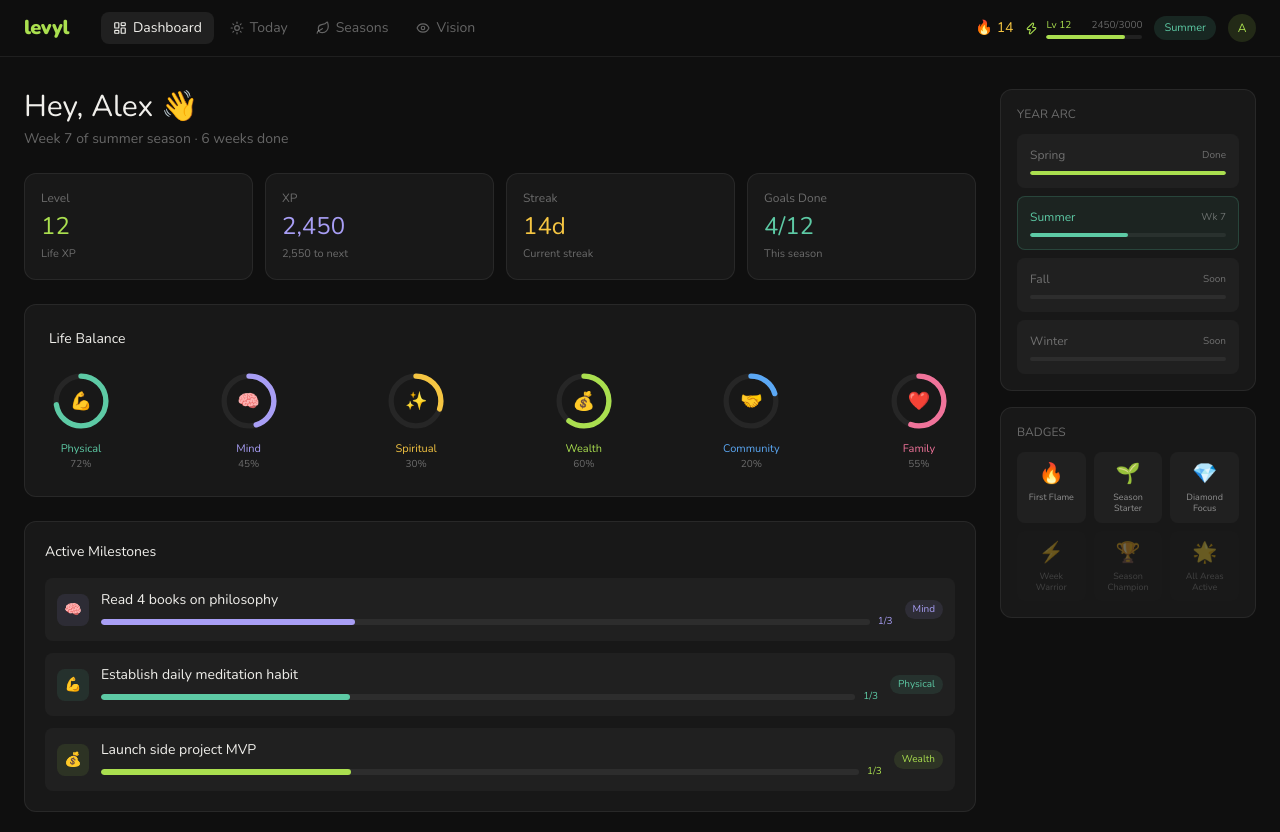
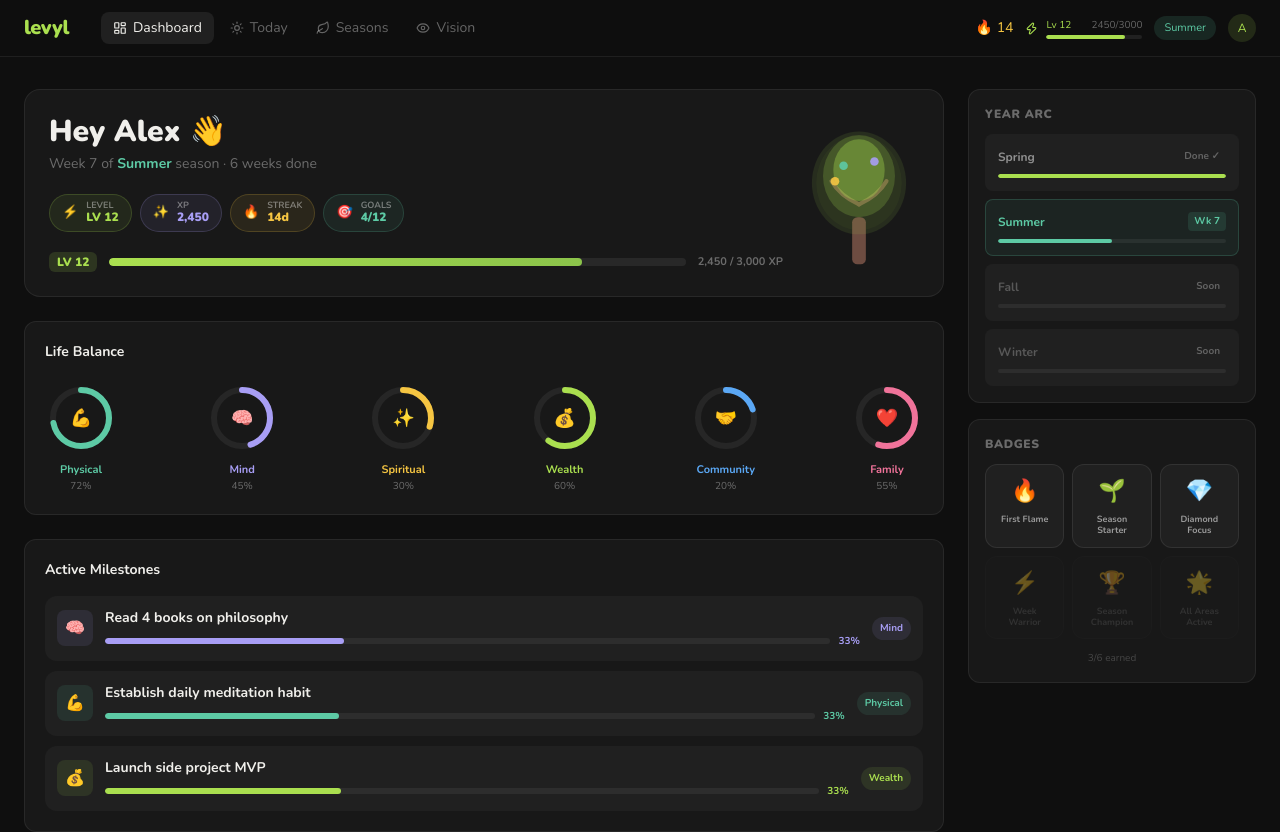
Before and after one commit to Edomiyas/new-levyl, a React (Vite) app: page /dashboard in a window 1280 px wide. Shown: the top 832 px of the page. Built offline with nearby package versions, Linux system fonts and the light colour scheme.

Commit message:
feat: build Dashboard page — tree, XP bar, life balance rings, milestones, year arc, badges
Co-Authored-By: Claude Sonnet 4.6 <noreply@anthropic.com>

```diff
--- a/src/pages/Dashboard.tsx
+++ b/src/pages/Dashboard.tsx
@@ -2,13 +2,9 @@ import { useAppStore } from '../store/appStore'
 import { LIFE_AREAS, SEASONS, SEASON_ORDER } from '../lib/constants'
 import type { LifeAreaKey } from '../types'
 
-function LifeAreaRing({
-  areaKey,
-  progress,
-}: {
-  areaKey: LifeAreaKey
-  progress: number
-}) {
+// ─── Life Area Ring ───────────────────────────────────────────────────────────
+
+function LifeAreaRing({ areaKey, progress }: { areaKey: LifeAreaKey; progress: number }) {
   const area = LIFE_AREAS[areaKey]
   const r = 28
   const circ = 2 * Math.PI * r
@@ -16,78 +12,112 @@ function LifeAreaRing({
 
   return (
     <div className="flex flex-col items-center gap-2">
-      <div className="relative w-16 h-16">
-        <svg className="w-full h-full -rotate-90" viewBox="0 0 72 72">
+      <div className="relative" style={{ width: 72, height: 72 }}>
+        <svg width="72" height="72" viewBox="0 0 72 72" style={{ transform: 'rotate(-90deg)' }}>
+          <circle cx="36" cy="36" r={r} fill="none" stroke="rgba(255,255,255,0.06)" strokeWidth="6" />
           <circle
-            cx="36"
-            cy="36"
-            r={r}
-            fill="none"
-            stroke="rgba(255,255,255,0.06)"
-            strokeWidth="6"
-          />
-          <circle
-            cx="36"
-            cy="36"
-            r={r}
-            fill="none"
-            stroke={area.color}
-            strokeWidth="6"
-            strokeDasharray={circ}
-            strokeDashoffset={offset}
+            cx="36" cy="36" r={r} fill="none"
+            stroke={area.color} strokeWidth="6"
+            strokeDasharray={circ} strokeDashoffset={offset}
             strokeLinecap="round"
           />
         </svg>
-        <div className="absolute inset-0 flex items-center justify-center text-lg">
+        <div
+          className="absolute inset-0 flex items-center justify-center"
+          style={{ fontSize: 18 }}
+        >
           {area.emoji}
         </div>
       </div>
       <div className="text-center">
-        <p className="text-[11px] font-700" style={{ color: area.color }}>
-          {area.label}
+        <p className="text-[11px] font-bold" style={{ color: area.color }}>{area.label}</p>
+        <p className="text-[10px]" style={{ color: 'rgba(255,255,255,0.36)' }}>{progress}%</p>
+      </div>
+    </div>
+  )
+}
+
+// ─── Life Tree SVG ────────────────────────────────────────────────────────────
+
+function LifeTree({ level, badges }: { level: number; badges: { earned: boolean }[] }) {
+  const earnedCount = badges.filter((b) => b.earned).length
+  const fruitColors = [
+    LIFE_AREAS.physical.color,
+    LIFE_AREAS.mind.color,
+    LIFE_AREAS.spiritual.color,
+    LIFE_AREAS.wealth.color,
+    LIFE_AREAS.community.color,
+    LIFE_AREAS.family.color,
+  ]
+  const fruitPositions = [
+    { cx: 52, cy: 60 }, { cx: 88, cy: 55 }, { cx: 42, cy: 78 },
+    { cx: 95, cy: 72 }, { cx: 68, cy: 48 }, { cx: 58, cy: 92 },
+  ]
+
+  return (
+    <svg viewBox="0 0 140 180" width="120" height="155" style={{ overflow: 'visible' }}>
+      {/* Glow */}
+      <ellipse cx="70" cy="80" rx="50" ry="55" fill="#AADF4F" opacity="0.04" />
+      {/* Trunk */}
+      <rect x="62" y="120" width="16" height="55" rx="6" fill="#6D4C41" />
+      {/* Left branch */}
+      <path d="M70 105 Q48 95 38 78" stroke="#6D4C41" strokeWidth="5" fill="none" strokeLinecap="round" />
+      {/* Right branch */}
+      <path d="M70 105 Q92 95 102 78" stroke="#6D4C41" strokeWidth="5" fill="none" strokeLinecap="round" />
+      {/* Foliage — bottom layer */}
+      <ellipse cx="70" cy="80" rx="55" ry="60" fill="#AADF4F" opacity="0.10" />
+      {/* Foliage — mid layer */}
+      <ellipse cx="70" cy="72" rx="42" ry="48" fill="#AADF4F" opacity="0.20" />
+      {/* Foliage — top layer */}
+      <ellipse cx="70" cy="65" rx="30" ry="36" fill="#AADF4F" opacity="0.35" />
+      {/* Fruits — one per earned badge */}
+      {fruitPositions.map((pos, i) =>
+        i < earnedCount && level >= 3 + i * 2 ? (
+          <circle key={i} cx={pos.cx} cy={pos.cy} r={5} fill={fruitColors[i]} opacity="0.9" />
+        ) : null
+      )}
+    </svg>
+  )
+}
+
+// ─── Stat Chip ────────────────────────────────────────────────────────────────
+
+function StatChip({
+  icon,
+  label,
+  value,
+  color,
+}: {
+  icon: string
+  label: string
+  value: string
+  color: string
+}) {
+  return (
+    <div
+      className="flex items-center gap-2 px-3 py-1.5 rounded-full"
+      style={{ background: `${color}14`, border: `1px solid ${color}30` }}
+    >
+      <span style={{ fontSize: 13 }}>{icon}</span>
+      <div>
+        <p className="text-[9px] font-bold leading-none" style={{ color: 'rgba(255,255,255,0.4)' }}>
+          {label}
         </p>
-        <p className="text-[10px]" style={{ color: 'rgba(255,255,255,0.36)' }}>
-          {progress}%
+        <p className="text-[12px] font-black leading-tight" style={{ color }}>
+          {value}
         </p>
       </div>
     </div>
   )
 }
 
-function StatCard({
-  label,
-  value,
-  sub,
-  color,
-}: {
-  label: string
-  value: string | number
-  sub?: string
-  color?: string
-}) {
-  return (
-    <div
-      className="rounded-xl p-4 flex flex-col gap-1"
-      style={{ background: '#181818', border: '1px solid rgba(255,255,255,0.07)' }}
-    >
-      <p className="text-xs font-600" style={{ color: 'rgba(255,255,255,0.36)' }}>
-        {label}
-      </p>
-      <p className="text-2xl font-900" style={{ color: color ?? '#F0EFEB' }}>
-        {value}
-      </p>
-      {sub && (
-        <p className="text-[11px]" style={{ color: 'rgba(255,255,255,0.36)' }}>
-          {sub}
-        </p>
-      )}
-    </div>
-  )
-}
+// ─── Dashboard ────────────────────────────────────────────────────────────────
 
 export function Dashboard() {
   const { user, seasons, badges } = useAppStore()
   const currentSeason = seasons.find((s) => s.key === user.currentSeason)!
+  const cfg = SEASONS[user.currentSeason]
+  const xpToNext = 3000
 
   const lifeAreaProgress: Record<LifeAreaKey, number> = {
     physical: 72,
@@ -98,9 +128,8 @@ export function Dashboard() {
     family: 55,
   }
 
-  const activeMilestones = currentSeason.milestones.filter(
-    (m) => m.status === 'active'
-  )
+  const activeMilestones = currentSeason.milestones.filter((m) => m.status === 'active')
+
   const completedGoals = currentSeason.milestones.flatMap((m) =>
     m.weeklyGoals.filter((g) => g.done)
   ).length
@@ -108,37 +137,87 @@ export function Dashboard() {
 
   return (
     <div className="flex gap-6">
-      {/* Main content */}
-      <div className="flex-1 flex flex-col gap-6">
-        {/* Header */}
-        <div>
-          <h1 className="text-3xl font-900" style={{ color: '#F0EFEB' }}>
-            Hey, {user.name} 👋
+      {/* ── LEFT MAIN ── */}
+      <div className="flex-1 flex flex-col gap-6 min-w-0">
+
+        {/* HERO CARD */}
+        <div
+          className="rounded-2xl p-6"
+          style={{ background: '#181818', border: '1px solid rgba(255,255,255,0.07)' }}
+        >
+          <div className="flex items-start justify-between gap-4">
+            {/* Left: greeting + stats */}
+            <div className="flex-1 min-w-0">
+              <h1 className="text-3xl font-black" style={{ color: '#F0EFEB' }}>
+                Hey {user.name} 👋
               </h1>
-          <p className="text-sm mt-1" style={{ color: 'rgba(255,255,255,0.36)' }}>
-            Week {currentSeason.currentWeek} of {user.currentSeason} season · {currentSeason.weeksDone} weeks done
+              <p className="text-sm mt-1 mb-5" style={{ color: 'rgba(255,255,255,0.36)' }}>
+                Week {currentSeason.currentWeek} of{' '}
+                <span className="font-bold capitalize" style={{ color: cfg.color }}>
+                  {cfg.label}
+                </span>{' '}
+                season · {currentSeason.weeksDone} weeks done
               </p>
-        </div>
 
-        {/* Stat cards */}
-        <div className="grid grid-cols-4 gap-3">
-          <StatCard label="Level" value={user.level} sub="Life XP" color="#AADF4F" />
-          <StatCard label="XP" value={user.xp.toLocaleString()} sub="2,550 to next" color="#A89EF5" />
-          <StatCard label="Streak" value={`${user.streak}d`} sub="Current streak" color="#F5C542" />
-          <StatCard
-            label="Goals Done"
+              {/* Stat chips */}
+              <div className="flex flex-wrap gap-2">
+                <StatChip icon="⚡" label="LEVEL" value={`LV ${user.level}`} color="#AADF4F" />
+                <StatChip
+                  icon="✨"
+                  label="XP"
+                  value={user.xp.toLocaleString()}
+                  color="#A89EF5"
+                />
+                <StatChip icon="🔥" label="STREAK" value={`${user.streak}d`} color="#F5C542" />
+                <StatChip
+                  icon="🎯"
+                  label="GOALS"
                   value={`${completedGoals}/${totalGoals}`}
-            sub="This season"
                   color="#5DCAA5"
                 />
               </div>
 
-        {/* Life area rings */}
+              {/* XP bar */}
+              <div className="flex items-center gap-3 mt-5">
+                <span
+                  className="text-xs font-black px-2 py-0.5 rounded-md flex-shrink-0"
+                  style={{ background: 'rgba(170,223,79,0.15)', color: '#AADF4F' }}
+                >
+                  LV {user.level}
+                </span>
+                <div className="flex-1">
                   <div
-          className="rounded-xl p-6"
+                    className="h-2 rounded-full overflow-hidden"
+                    style={{ background: 'rgba(255,255,255,0.07)' }}
+                  >
+                    <div
+                      className="h-full rounded-full transition-all"
+                      style={{
+                        width: `${Math.round((user.xp / xpToNext) * 100)}%`,
+                        background: 'linear-gradient(90deg, #AADF4F, #8BC34A)',
+                      }}
+                    />
+                  </div>
+                </div>
+                <span className="text-[11px] font-bold flex-shrink-0" style={{ color: 'rgba(255,255,255,0.36)' }}>
+                  {user.xp.toLocaleString()} / {xpToNext.toLocaleString()} XP
+                </span>
+              </div>
+            </div>
+
+            {/* Right: Life Tree */}
+            <div className="flex-shrink-0 flex items-center justify-center" style={{ width: 120 }}>
+              <LifeTree level={user.level} badges={badges} />
+            </div>
+          </div>
+        </div>
+
+        {/* LIFE BALANCE */}
+        <div
+          className="rounded-xl p-5"
           style={{ background: '#181818', border: '1px solid rgba(255,255,255,0.07)' }}
         >
-          <p className="text-sm font-700 mb-5" style={{ color: '#F0EFEB' }}>
+          <p className="text-sm font-bold mb-5" style={{ color: '#F0EFEB' }}>
             Life Balance
           </p>
           <div className="flex justify-between">
@@ -148,15 +227,20 @@ export function Dashboard() {
           </div>
         </div>
 
-        {/* Active milestones */}
+        {/* ACTIVE MILESTONES */}
         <div
           className="rounded-xl p-5"
           style={{ background: '#181818', border: '1px solid rgba(255,255,255,0.07)' }}
         >
-          <p className="text-sm font-700 mb-4" style={{ color: '#F0EFEB' }}>
+          <p className="text-sm font-bold mb-4" style={{ color: '#F0EFEB' }}>
             Active Milestones
           </p>
-          <div className="flex flex-col gap-3">
+          {activeMilestones.length === 0 ? (
+            <p className="text-sm text-center py-4" style={{ color: 'rgba(255,255,255,0.25)' }}>
+              No active milestones this season
+            </p>
+          ) : (
+            <div className="flex flex-col gap-2.5">
               {activeMilestones.map((ms) => {
                 const area = LIFE_AREAS[ms.lifeAreaKey]
                 const done = ms.weeklyGoals.filter((g) => g.done).length
@@ -165,39 +249,39 @@ export function Dashboard() {
                 return (
                   <div
                     key={ms.id}
-                  className="rounded-lg p-3 flex items-center gap-3"
+                    className="rounded-xl p-3 flex items-center gap-3"
                     style={{ background: '#202020' }}
                   >
                     <div
-                    className="w-8 h-8 rounded-lg flex items-center justify-center text-sm flex-shrink-0"
-                    style={{ background: area.bg }}
+                      className="w-9 h-9 rounded-lg flex items-center justify-center flex-shrink-0"
+                      style={{ background: area.bg, fontSize: 16 }}
                     >
                       {area.emoji}
                     </div>
                     <div className="flex-1 min-w-0">
-                    <p className="text-sm font-700 truncate" style={{ color: '#F0EFEB' }}>
+                      <p className="text-sm font-bold truncate" style={{ color: '#F0EFEB' }}>
                         {ms.title}
                       </p>
-                    <div className="flex items-center gap-2 mt-1">
+                      <div className="flex items-center gap-2 mt-1.5">
                         <div
                           className="h-1.5 flex-1 rounded-full overflow-hidden"
                           style={{ background: 'rgba(255,255,255,0.06)' }}
                         >
                           <div
-                          className="h-full rounded-full"
+                            className="h-full rounded-full transition-all"
                             style={{ width: `${pct}%`, background: area.color }}
                           />
                         </div>
                         <span
-                        className="text-[10px] font-600 flex-shrink-0"
+                          className="text-[10px] font-bold flex-shrink-0"
                           style={{ color: area.color }}
                         >
-                        {done}/{total}
+                          {pct}%
                         </span>
                       </div>
                     </div>
                     <span
-                    className="text-[10px] font-700 px-2 py-0.5 rounded-full flex-shrink-0"
+                      className="text-[10px] font-bold px-2 py-1 rounded-full flex-shrink-0"
                       style={{ background: area.bg, color: area.color }}
                     >
                       {area.label}
@@ -206,9 +290,10 @@ export function Dashboard() {
                 )
               })}
             </div>
+          )}
         </div>
 
-        {/* Vision snippet */}
+        {/* VISION SNIPPET */}
         <div
           className="rounded-xl p-5"
           style={{
@@ -216,66 +301,69 @@ export function Dashboard() {
             border: '1px solid rgba(170,223,79,0.15)',
           }}
         >
-          <p className="text-xs font-700 mb-2" style={{ color: '#AADF4F' }}>
+          <p className="text-xs font-black mb-2.5 tracking-wider" style={{ color: '#AADF4F' }}>
             YOUR VISION
           </p>
-          <p className="text-sm leading-relaxed" style={{ color: 'rgba(255,255,255,0.7)' }}>
+          <p className="text-sm leading-relaxed italic" style={{ color: 'rgba(255,255,255,0.7)' }}>
             "{user.visionStatement}"
           </p>
         </div>
       </div>
 
-      {/* Sidebar */}
-      <div className="w-64 flex-shrink-0 flex flex-col gap-4">
-        {/* Season sidebar */}
+      {/* ── RIGHT SIDEBAR ── */}
+      <div className="flex-shrink-0 flex flex-col gap-4" style={{ width: 288 }}>
+
+        {/* YEAR ARC */}
         <div
           className="rounded-xl p-4"
           style={{ background: '#181818', border: '1px solid rgba(255,255,255,0.07)' }}
         >
-          <p className="text-xs font-700 mb-3" style={{ color: 'rgba(255,255,255,0.36)' }}>
+          <p className="text-xs font-black mb-3 tracking-wider" style={{ color: 'rgba(255,255,255,0.36)' }}>
             YEAR ARC
           </p>
           <div className="flex flex-col gap-2">
             {SEASON_ORDER.map((key) => {
               const season = seasons.find((s) => s.key === key)!
-              const cfg = SEASONS[key]
+              const sCfg = SEASONS[key]
               const isCurrent = season.status === 'current'
+              const isDone = season.status === 'done'
+
               return (
                 <div
                   key={key}
                   className="rounded-lg p-3"
                   style={{
-                    background: isCurrent ? `${cfg.color}11` : '#202020',
-                    border: `1px solid ${isCurrent ? cfg.color + '33' : 'transparent'}`,
+                    background: isCurrent ? `${sCfg.color}12` : '#202020',
+                    border: `1px solid ${isCurrent ? sCfg.color + '35' : 'transparent'}`,
                   }}
                 >
-                  <div className="flex justify-between items-center">
+                  <div className="flex items-center justify-between mb-2">
                     <span
-                      className="text-xs font-700 capitalize"
-                      style={{ color: isCurrent ? cfg.color : 'rgba(255,255,255,0.36)' }}
+                      className="text-xs font-bold capitalize"
+                      style={{ color: isCurrent ? sCfg.color : isDone ? 'rgba(255,255,255,0.5)' : 'rgba(255,255,255,0.25)' }}
                     >
-                      {cfg.label}
+                      {sCfg.label}
                     </span>
                     <span
-                      className="text-[10px]"
-                      style={{ color: 'rgba(255,255,255,0.36)' }}
+                      className="text-[10px] font-bold px-1.5 py-0.5 rounded"
+                      style={{
+                        background: isCurrent ? `${sCfg.color}20` : 'transparent',
+                        color: isCurrent ? sCfg.color : 'rgba(255,255,255,0.3)',
+                      }}
                     >
-                      {season.status === 'done'
-                        ? 'Done'
-                        : season.status === 'current'
-                        ? `Wk ${season.currentWeek}`
-                        : 'Soon'}
+                      {isDone ? 'Done ✓' : isCurrent ? `Wk ${season.currentWeek}` : 'Soon'}
                     </span>
                   </div>
                   <div
-                    className="mt-2 h-1 rounded-full overflow-hidden"
+                    className="h-1 rounded-full overflow-hidden"
                     style={{ background: 'rgba(255,255,255,0.06)' }}
                   >
                     <div
                       className="h-full rounded-full transition-all"
                       style={{
                         width: `${Math.round((season.weeksDone / 12) * 100)}%`,
-                        background: cfg.color,
+                        background: sCfg.color,
+                        opacity: isCurrent || isDone ? 1 : 0.4,
                       }}
                     />
                   </div>
@@ -285,35 +373,41 @@ export function Dashboard() {
           </div>
         </div>
 
-        {/* Badges */}
+        {/* BADGES */}
         <div
           className="rounded-xl p-4"
           style={{ background: '#181818', border: '1px solid rgba(255,255,255,0.07)' }}
         >
-          <p className="text-xs font-700 mb-3" style={{ color: 'rgba(255,255,255,0.36)' }}>
+          <p className="text-xs font-black mb-3 tracking-wider" style={{ color: 'rgba(255,255,255,0.36)' }}>
             BADGES
           </p>
           <div className="grid grid-cols-3 gap-2">
             {badges.map((badge) => (
               <div
                 key={badge.id}
-                className="flex flex-col items-center gap-1 p-2 rounded-lg"
+                className="flex flex-col items-center gap-1.5 p-2.5 rounded-xl transition-all"
                 style={{
                   background: badge.earned ? '#202020' : 'rgba(255,255,255,0.02)',
+                  border: badge.earned
+                    ? '1px solid rgba(255,255,255,0.08)'
+                    : '1px solid rgba(255,255,255,0.03)',
                   opacity: badge.earned ? 1 : 0.35,
                 }}
                 title={badge.label}
               >
-                <span className="text-xl">{badge.icon}</span>
+                <span style={{ fontSize: 22 }}>{badge.icon}</span>
                 <span
-                  className="text-[9px] font-700 text-center leading-tight"
-                  style={{ color: 'rgba(255,255,255,0.5)' }}
+                  className="text-[9px] font-bold text-center leading-tight"
+                  style={{ color: badge.earned ? 'rgba(255,255,255,0.55)' : 'rgba(255,255,255,0.3)' }}
                 >
                   {badge.label}
                 </span>
               </div>
             ))}
           </div>
+          <p className="text-[10px] mt-3 text-center" style={{ color: 'rgba(255,255,255,0.2)' }}>
+            {badges.filter((b) => b.earned).length}/{badges.length} earned
+          </p>
         </div>
       </div>
     </div>
```
Lines whose indentation alone changed are shown as unchanged.
